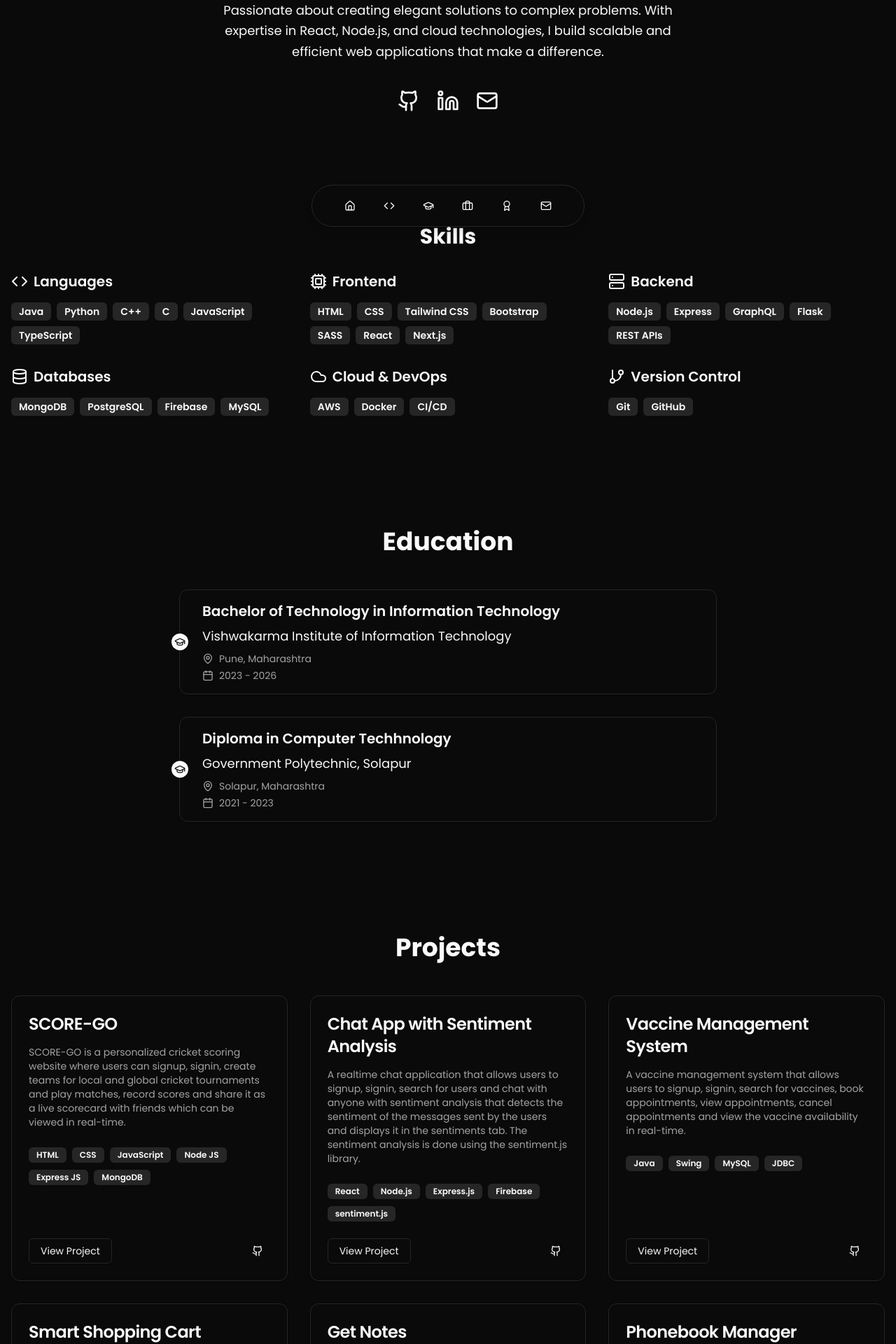
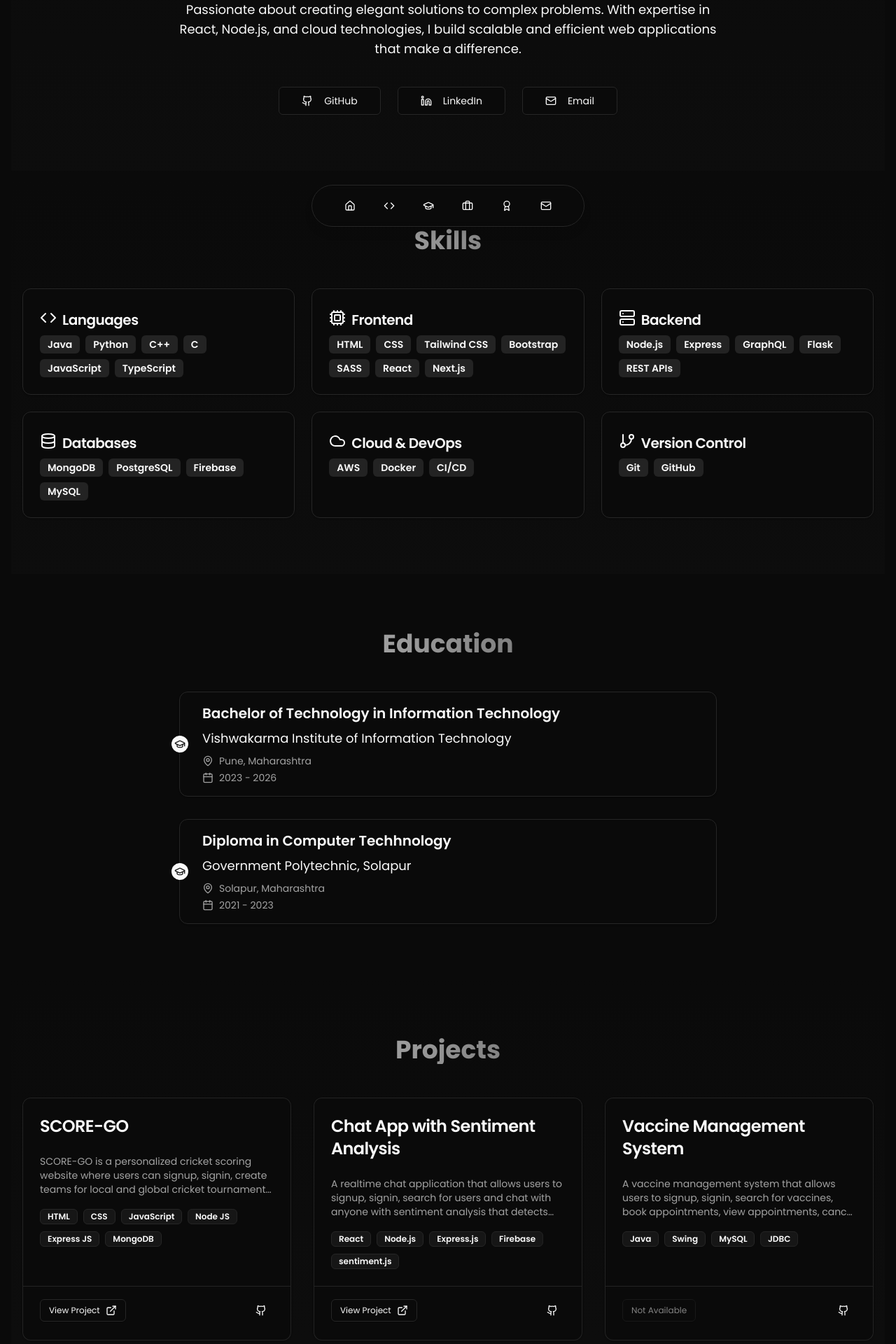
Before and after one commit to vjymisal0/portfolio-vijay, a Next.js app: page / in a window 1280 px wide. Shown: the part 460-2380 px from the top of the page at 70% size. Built offline with nearby package versions, Linux system fonts and the light colour scheme.

Commit message:
styling updates

```diff
--- a/components/achievements.tsx
+++ b/components/achievements.tsx
@@ -7,7 +7,7 @@ import { Card, CardContent, CardHeader, CardTitle } from '@/components/ui/card'
 const achievements = [
   {
     title: 'Hackathon Winner',
-    description: 'Runner up in the primathon 2.0 -National level hackathon organized by Primus Techsystems.',
+    description: 'Got the First runner-up in the primathon 2.0 -National level hackathon organized by Primus Techsystems.',
   },
 
 ]
@@ -31,7 +31,7 @@ export default function Achievements() {
   return (
     <section className="py-20">
       <motion.h2
-        className="text-4xl font-bold mb-12 text-center"
+        className="text-4xl font-bold mb-12 text-center bg-clip-text text-transparent bg-gradient-to-r from-primary to-secondary"
         initial={{ opacity: 0, y: -20 }}
         animate={{ opacity: 1, y: 0 }}
         transition={{ duration: 0.5 }}
--- a/components/courses-certifications.tsx
+++ b/components/courses-certifications.tsx
@@ -1,7 +1,7 @@
 'use client'
 
 import { motion } from 'framer-motion'
-import { BadgeIcon as Certificate, ExternalLink } from 'lucide-react'
+import { BadgeIcon as Certificate, ExternalLink, Calendar } from 'lucide-react'
 import { Card, CardContent, CardHeader, CardTitle, CardFooter } from '@/components/ui/card'
 import { Button } from '@/components/ui/button'
 
@@ -50,14 +50,23 @@ const containerVariants = {
 
 const itemVariants = {
   hidden: { opacity: 0, y: 20 },
-  visible: { opacity: 1, y: 0 }
+  visible: {
+    opacity: 1,
+    y: 0,
+    transition: {
+      type: 'spring',
+      damping: 12,
+      stiffness: 100
+    }
+  }
 }
 
 export default function CoursesAndCertifications() {
   return (
-    <section className="py-20">
+    <section className="py-20 bg-gradient-to-b from-background to-secondary/10">
+      <div className="container mx-auto px-4">
         <motion.h2
-        className="text-4xl font-bold mb-12 text-center"
+          className="text-4xl font-bold mb-12 text-center bg-clip-text text-transparent bg-gradient-to-r from-primary to-secondary"
           initial={{ opacity: 0, y: -20 }}
           animate={{ opacity: 1, y: 0 }}
           transition={{ duration: 0.5 }}
@@ -72,29 +81,35 @@ export default function CoursesAndCertifications() {
         >
           {certifications.map((cert, index) => (
             <motion.div key={index} variants={itemVariants}>
-            <Card className="h-full flex flex-col">
-              <CardHeader className="flex flex-row items-center gap-4">
+              <Card className="h-full flex flex-col hover:shadow-lg transition-shadow duration-300">
+                <CardHeader className="pb-4">
+                  <div className="flex items-center gap-4 mb-2">
                     <Certificate className="h-8 w-8 text-primary" />
-                <CardTitle>{cert.title}</CardTitle>
+                    <CardTitle className="text-xl">{cert.title}</CardTitle>
+                  </div>
+                  <p className="text-sm font-medium text-muted-foreground">{cert.issuer}</p>
                 </CardHeader>
                 <CardContent className="flex-grow">
-                <p className="text-sm text-muted-foreground">{cert.issuer}</p>
-                <p className="text-sm text-muted-foreground">{cert.date}</p>
+                  <div className="flex items-center text-sm text-muted-foreground">
+                    <Calendar className="h-4 w-4 mr-2 text-primary/60" />
+                    {cert.date}
+                  </div>
                 </CardContent>
-              <CardFooter className="pt-2">
+                <CardFooter className="pt-4 border-t border-border">
                   <Button
                     variant="outline"
-                  className="w-full flex items-center justify-center"
+                    className="w-full group hover:bg-primary hover:text-primary-foreground transition-colors duration-300"
                     onClick={() => window.open(cert.credentialUrl, '_blank')}
                   >
                     View Credential
-                  <ExternalLink className="ml-2 h-4 w-4" />
+                    <ExternalLink className="ml-2 h-4 w-4 group-hover:translate-x-1 transition-transform duration-300" />
                   </Button>
                 </CardFooter>
               </Card>
             </motion.div>
           ))}
         </motion.div>
+      </div>
     </section>
   )
 }
--- a/components/education.tsx
+++ b/components/education.tsx
@@ -38,7 +38,7 @@ export default function Education() {
   return (
     <section className="py-20">
       <motion.h2
-        className="text-4xl font-bold mb-12 text-center"
+        className="text-4xl font-bold mb-12 text-center bg-clip-text text-transparent bg-gradient-to-r from-primary to-secondary"
         initial={{ opacity: 0, y: -20 }}
         animate={{ opacity: 1, y: 0 }}
         transition={{ duration: 0.5 }}
--- a/components/introduction.tsx
+++ b/components/introduction.tsx
@@ -3,6 +3,7 @@
 import { motion } from 'framer-motion'
 import { Github, Linkedin, Mail } from 'lucide-react'
 import { Avatar, AvatarFallback, AvatarImage } from '@/components/ui/avatar'
+import { Button } from '@/components/ui/button'
 
 const containerVariants = {
   hidden: { opacity: 0 },
@@ -16,7 +17,15 @@ const containerVariants = {
 
 const itemVariants = {
   hidden: { opacity: 0, y: 20 },
-  visible: { opacity: 1, y: 0 }
+  visible: {
+    opacity: 1,
+    y: 0,
+    transition: {
+      type: 'spring',
+      damping: 12,
+      stiffness: 100
+    }
+  }
 }
 
 const socialIconVariants = {
@@ -26,75 +35,97 @@ const socialIconVariants = {
 
 export default function Introduction() {
   return (
-    <motion.section
-      className="py-20 text-center"
+    <section className="py-20 bg-gradient-to-b from-background to-secondary/10">
+      <div className="container mx-auto px-4">
+        <motion.div
+          className="max-w-3xl mx-auto text-center"
           variants={containerVariants}
           initial="hidden"
           animate="visible"
         >
           <motion.div variants={itemVariants}>
-        <Avatar className="w-48 h-48 mx-auto mb-8 border-4 shadow-lg">
+            <Avatar className="w-48 h-48 mx-auto mb-8 border-4 border-primary/20 shadow-lg">
               <AvatarImage src="/vjy.jpg" alt="Vijay Misal" />
               <AvatarFallback>VM</AvatarFallback>
             </Avatar>
           </motion.div>
           <motion.h1
-        className="text-5xl font-bold mb-4 bg-gradient-to-r from-primary to-secondary bg-clip-text text-transparent"
+            className="text-4xl sm:text-5xl font-bold mb-4 bg-gradient-to-r from-primary to-secondary bg-clip-text text-transparent"
             variants={itemVariants}
           >
             Vijay Misal
           </motion.h1>
           <motion.h2
-        className="text-3xl text-muted-foreground mb-6"
+            className="text-2xl sm:text-3xl text-muted-foreground mb-6"
             variants={itemVariants}
           >
             Full Stack Developer
           </motion.h2>
           <motion.p
-        className="max-w-2xl mx-auto mb-10 text-lg leading-relaxed"
+            className="mb-10 text-base sm:text-lg leading-relaxed"
             variants={itemVariants}
           >
             Passionate about creating elegant solutions to complex problems. With expertise in React, Node.js, and cloud technologies, I build scalable and efficient web applications that make a difference.
           </motion.p>
           <motion.div
-        className="flex justify-center space-x-6"
+            className="flex flex-col sm:flex-row items-center justify-center space-y-4 sm:space-y-0 sm:space-x-6"
             variants={containerVariants}
           >
-        <motion.a
+            <motion.div variants={socialIconVariants}>
+              <Button
+                variant="outline"
+                size="lg"
+                className="w-full sm:w-auto group hover:bg-primary hover:text-primary-foreground transition-colors duration-300"
+                asChild
+              >
+                <a
                   href="https://github.com/vjymisal0"
                   target="_blank"
                   rel="noopener noreferrer"
-          className="text-foreground hover:text-primary transition-colors duration-200"
-          variants={socialIconVariants}
-          whileHover={{ scale: 1.1 }}
-          whileTap={{ scale: 0.95 }}
+                  className="flex items-center justify-center"
                 >
-          <Github className="h-8 w-8" />
-          <span className="sr-only">GitHub</span>
-        </motion.a>
-        <motion.a
+                  <Github className="mr-2 h-5 w-5 group-hover:scale-110 transition-transform duration-300" />
+                  GitHub
+                </a>
+              </Button>
+            </motion.div>
+            <motion.div variants={socialIconVariants}>
+              <Button
+                variant="outline"
+                size="lg"
+                className="w-full sm:w-auto group hover:bg-primary hover:text-primary-foreground transition-colors duration-300"
+                asChild
+              >
+                <a
                   href="https://www.linkedin.com/in/vijaymisal/"
                   target="_blank"
                   rel="noopener noreferrer"
-          className="text-foreground hover:text-primary transition-colors duration-200"
-          variants={socialIconVariants}
-          whileHover={{ scale: 1.1 }}
-          whileTap={{ scale: 0.95 }}
+                  className="flex items-center justify-center"
                 >
-          <Linkedin className="h-8 w-8" />
-          <span className="sr-only">LinkedIn</span>
-        </motion.a>
-        <motion.a
+                  <Linkedin className="mr-2 h-5 w-5 group-hover:scale-110 transition-transform duration-300" />
+                  LinkedIn
+                </a>
+              </Button>
+            </motion.div>
+            <motion.div variants={socialIconVariants}>
+              <Button
+                variant="outline"
+                size="lg"
+                className="w-full sm:w-auto group hover:bg-primary hover:text-primary-foreground transition-colors duration-300"
+                asChild
+              >
+                <a
                   href="mailto:vijay.22320079@viit.ac.in"
-          className="text-foreground hover:text-primary transition-colors duration-200"
-          variants={socialIconVariants}
-          whileHover={{ scale: 1.1 }}
-          whileTap={{ scale: 0.95 }}
+                  className="flex items-center justify-center"
                 >
-          <Mail className="h-8 w-8" />
-          <span className="sr-only">Email</span>
-        </motion.a>
+                  <Mail className="mr-2 h-5 w-5 group-hover:scale-110 transition-transform duration-300" />
+                  Email
+                </a>
+              </Button>
             </motion.div>
-    </motion.section>
+          </motion.div>
+        </motion.div>
+      </div>
+    </section>
   )
 }
--- a/components/projects.tsx
+++ b/components/projects.tsx
@@ -1,10 +1,11 @@
+/* eslint-disable @typescript-eslint/no-unused-vars */
 'use client'
 
 import { motion } from 'framer-motion'
 import { Card, CardContent, CardDescription, CardFooter, CardHeader, CardTitle } from '@/components/ui/card'
 import { Badge } from '@/components/ui/badge'
 import { Button } from '@/components/ui/button'
-import { Github } from 'lucide-react'
+import { Github, ExternalLink } from 'lucide-react'
 
 const projects = [
   {
@@ -34,16 +35,14 @@ const projects = [
     technologies: ['Java', 'Android', 'Firebase', 'Arduino', 'ESP32'],
     link: '#',
     github: 'https://github.com/vjymisal0/Smart-Shopping-Cart-IOT'
-  }
-  ,
+  },
   {
     title: 'Get Notes',
     description: 'A simple javascript based web application that allows users to create, edit, delete and view notes in real-time. The notes are stored in the local storage of the browser.',
     technologies: ['HTML', 'CSS', 'JavaScript', 'Local Storage'],
     link: 'https://vjymisal0.github.io/GetNotes/',
     github: 'https://github.com/vjymisal0/GetNotes'
-  }
-  ,
+  },
   {
     title: 'Phonebook Manager',
     description: 'A simple phonebook management system using python and PyQT5 that allows users to add, edit, delete, view and sort contacts in real-time. The contacts are stored in the MySQL Database.',
@@ -58,13 +57,13 @@ const containerVariants = {
   visible: {
     opacity: 1,
     transition: {
-      staggerChildren: 0.3
+      staggerChildren: 0.2
     }
   }
 }
 
 const cardVariants = {
-  hidden: { opacity: 0, y: 50 },
+  hidden: { opacity: 0, y: 20 },
   visible: {
     opacity: 1,
     y: 0,
@@ -88,9 +87,10 @@ const techBadgeVariants = {
 
 export default function Projects() {
   return (
-    <section className="py-20">
+    <section className="py-20 bg-gradient-to-b from-background to-secondary/20">
+      <div className="container mx-auto px-4">
         <motion.h2
-        className="text-4xl font-bold mb-12 text-center"
+          className="text-4xl font-bold mb-12 text-center bg-clip-text text-transparent bg-gradient-to-r from-primary to-secondary"
           variants={titleVariants}
           initial="hidden"
           animate="visible"
@@ -103,14 +103,18 @@ export default function Projects() {
           initial="hidden"
           animate="visible"
         >
-        {projects.map((project) => (
+          {projects.map((project, index) => (
             <motion.div key={project.title} variants={cardVariants}>
-            <Card className="h-full flex flex-col">
-              <CardHeader>
-                <CardTitle className="text-2xl mb-2">{project.title}</CardTitle>
-                <CardDescription className="text-sm">{project.description}</CardDescription>
+              <Card className="h-full flex flex-col overflow-hidden group hover:shadow-lg transition-shadow duration-300 border-primary/10">
+                <CardHeader className="pb-4">
+                  <CardTitle className="text-2xl mb-2 group-hover:text-primary transition-colors duration-300">
+                    {project.title}
+                  </CardTitle>
                 </CardHeader>
                 <CardContent className="flex-grow">
+                  <CardDescription className="text-sm mb-4 line-clamp-3">
+                    {project.description}
+                  </CardDescription>
                   <motion.div
                     className="flex flex-wrap gap-2"
                     variants={containerVariants}
@@ -119,18 +123,27 @@ export default function Projects() {
                   >
                     {project.technologies.map((tech) => (
                       <motion.div key={tech} variants={techBadgeVariants}>
-                      <Badge variant="secondary" className="text-xs">
+                        <Badge variant="outline" className="text-xs bg-primary/5 hover:bg-primary/10 transition-colors duration-300">
                           {tech}
                         </Badge>
                       </motion.div>
                     ))}
                   </motion.div>
                 </CardContent>
-              <CardFooter className="flex justify-between">
-                <Button asChild variant="outline">
-                  <a href={project.link} target="_blank" rel="noopener noreferrer">View Project</a>
+                <CardFooter className="flex justify-between pt-4 border-t border-primary/10">
+                  {project.link === '#' ? (
+                    <Button variant="outline" size="sm" disabled className="opacity-50 cursor-not-allowed">
+                      Not Available
                     </Button>
-                <Button asChild variant="ghost" size="icon">
+                  ) : (
+                    <Button asChild variant="outline" size="sm" className="group-hover:bg-primary group-hover:text-primary-foreground transition-colors duration-300">
+                      <a href={project.link} target="_blank" rel="noopener noreferrer" className="flex items-center gap-2">
+                        View Project
+                        <ExternalLink className="w-4 h-4" />
+                      </a>
+                    </Button>
+                  )}
+                  <Button asChild variant="ghost" size="icon" className="group-hover:text-primary transition-colors duration-300">
                     <a href={project.github} target="_blank" rel="noopener noreferrer">
                       <Github className="h-5 w-5" />
                       <span className="sr-only">GitHub</span>
@@ -141,6 +154,7 @@ export default function Projects() {
             </motion.div>
           ))}
         </motion.div>
+      </div>
     </section>
   )
 }
--- a/components/skills.tsx
+++ b/components/skills.tsx
@@ -2,6 +2,7 @@
 
 import { motion } from 'framer-motion'
 import { Badge } from '@/components/ui/badge'
+import { Card, CardContent, CardHeader, CardTitle } from '@/components/ui/card'
 import { Code, Server, Database, Cloud, GitBranch, Cpu } from 'lucide-react'
 
 const skillsData = [
@@ -25,14 +26,23 @@ const containerVariants = {
 
 const itemVariants = {
   hidden: { opacity: 0, y: 20 },
-  visible: { opacity: 1, y: 0 }
+  visible: {
+    opacity: 1,
+    y: 0,
+    transition: {
+      type: 'spring',
+      damping: 12,
+      stiffness: 100
+    }
+  }
 }
 
 export default function Skills() {
   return (
-    <section className="py-20">
+    <section className="py-20 bg-gradient-to-b from-background to-secondary/10">
+      <div className="container mx-auto px-4">
         <motion.h2
-        className="text-3xl font-bold mb-8 text-center"
+          className="text-4xl font-bold mb-12 text-center bg-clip-text text-transparent bg-gradient-to-r from-primary to-secondary"
           initial={{ opacity: 0, y: -20 }}
           animate={{ opacity: 1, y: 0 }}
           transition={{ duration: 0.5 }}
@@ -40,27 +50,36 @@ export default function Skills() {
           Skills
         </motion.h2>
         <motion.div
-        className="grid gap-8 md:grid-cols-2 lg:grid-cols-3"
+          className="grid gap-6 md:grid-cols-2 lg:grid-cols-3"
           variants={containerVariants}
           initial="hidden"
           animate="visible"
         >
           {skillsData.map((skillCategory) => (
-          <motion.div key={skillCategory.category} variants={itemVariants} className="space-y-4">
-            <div className="flex items-center space-x-2">
+            <motion.div key={skillCategory.category} variants={itemVariants}>
+              <Card className="h-full hover:shadow-lg transition-shadow duration-300">
+                <CardHeader className="flex flex-row items-center space-x-2 pb-2">
                   <skillCategory.icon className="h-6 w-6 text-primary" />
-              <h3 className="text-xl font-semibold">{skillCategory.category}</h3>
-            </div>
+                  <CardTitle className="text-xl font-semibold">{skillCategory.category}</CardTitle>
+                </CardHeader>
+                <CardContent>
                   <div className="flex flex-wrap gap-2">
                     {skillCategory.items.map((skill) => (
-                <Badge key={skill} variant="secondary" className="text-sm">
+                      <Badge
+                        key={skill}
+                        variant="secondary"
+                        className="text-sm bg-primary/10 hover:bg-primary/20 transition-colors duration-300"
+                      >
                         {skill}
                       </Badge>
                     ))}
                   </div>
+                </CardContent>
+              </Card>
             </motion.div>
           ))}
         </motion.div>
+      </div>
     </section>
   )
 }
```
Lines whose indentation alone changed are shown as unchanged.
